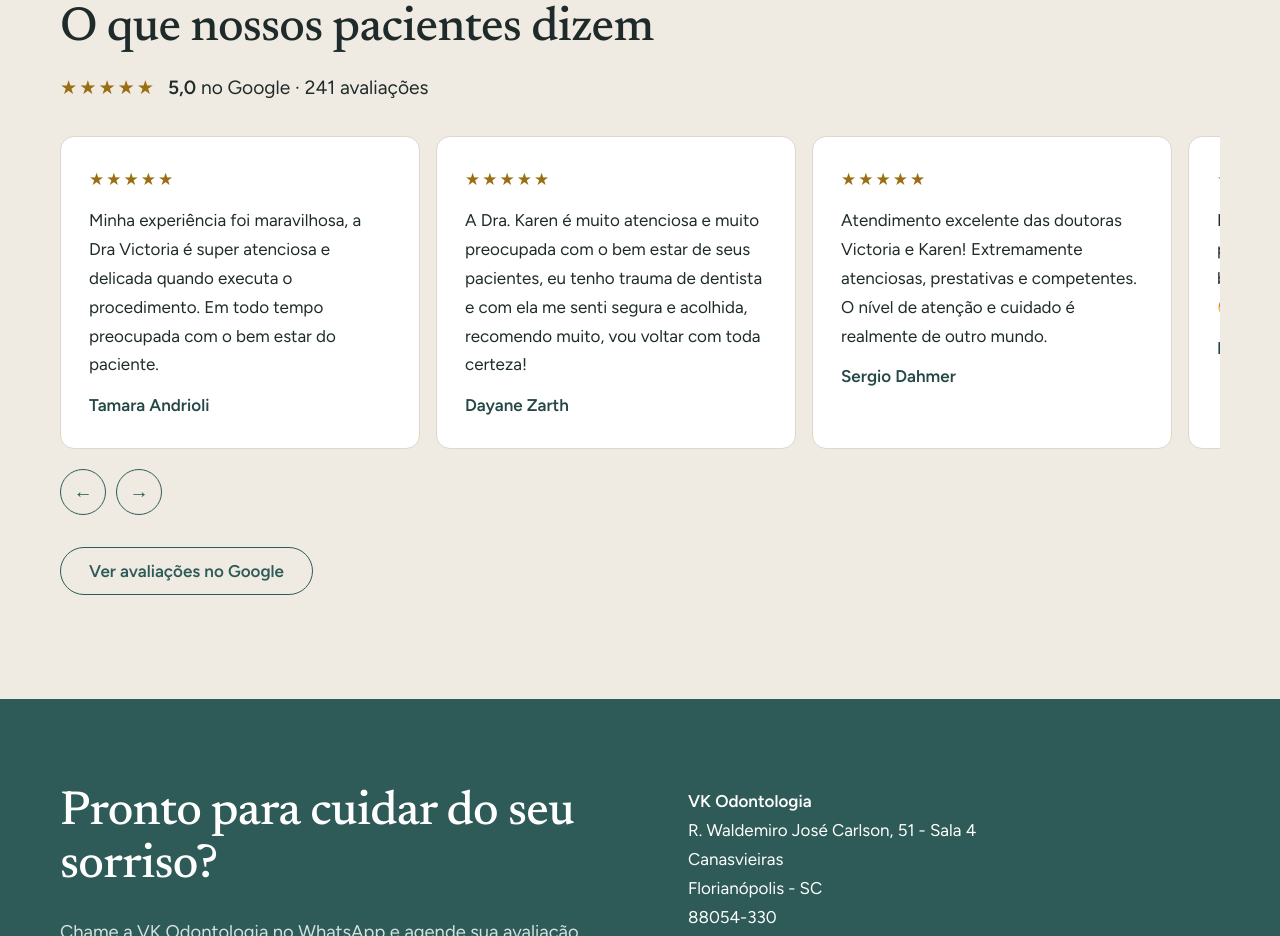
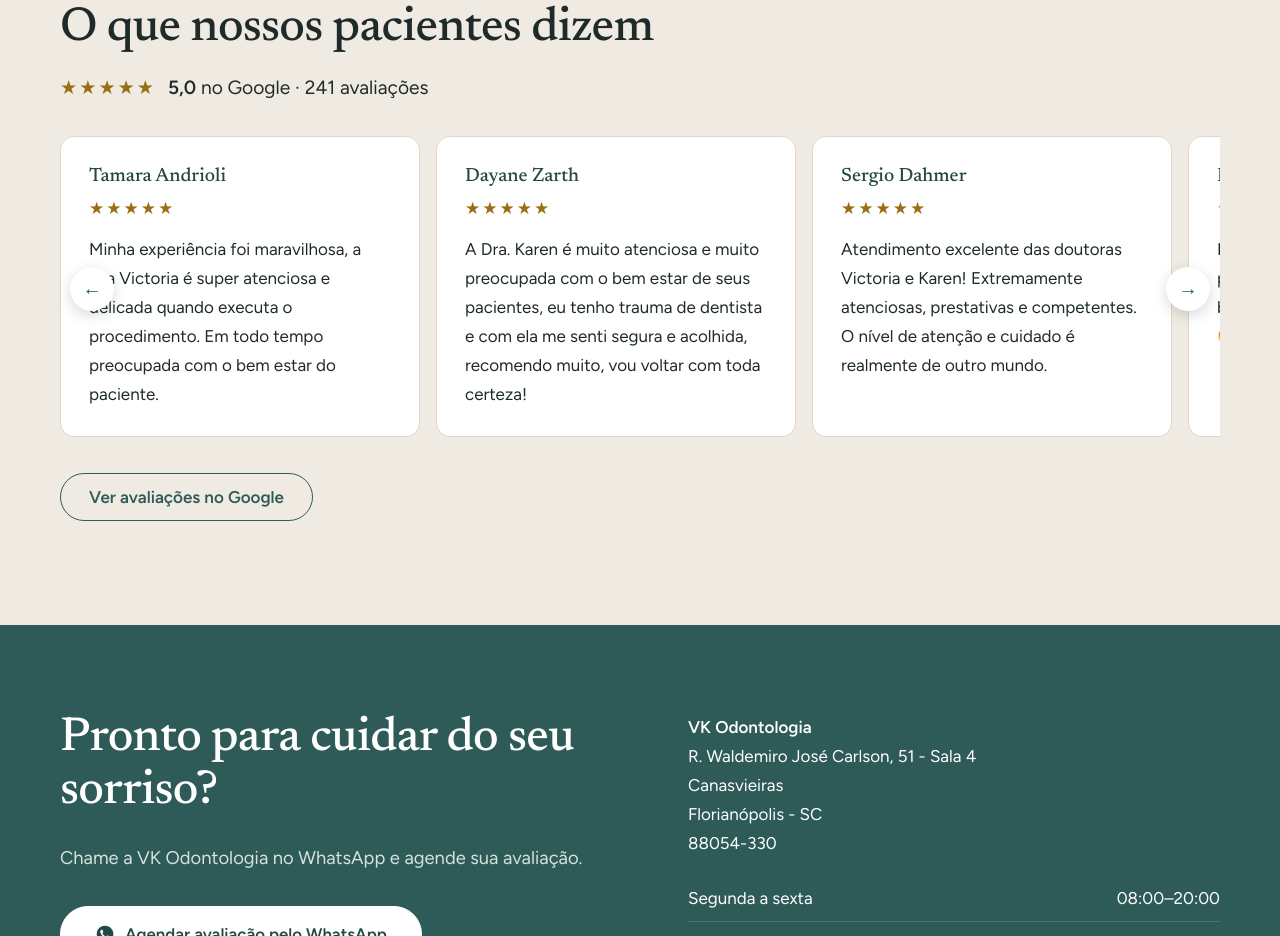
Before and after one commit to Hrdohot/VK-odonto, a website: page index.html in a window 1280 px wide. Shown: the part 3511-4447 px from the top of the page. Drawn offline with Linux system fonts and the light colour scheme.

Commit message:
Add files via upload
versao 3.5

```diff
--- a/css/styles.css
+++ b/css/styles.css
@@ -41,11 +41,11 @@ nav ul{display:none;list-style:none;padding:0}nav a{text-decoration:none;padding
 .feat svg{width:30px;height:30px;stroke:var(--acc);fill:none;stroke-width:1.5;stroke-linecap:round;stroke-linejoin:round;margin-bottom:16px}
 .feat h3{font-size:1.25rem}.feat p{color:var(--mut);margin-top:8px;font-size:.98rem}
 .rating{display:flex;align-items:center;gap:12px;flex-wrap:wrap;font-size:1.2rem;margin-top:16px}.stars{color:#9A6F14;letter-spacing:2px}
-.carousel{margin-top:32px}
+.carousel{position:relative;margin-top:32px}
 .track{display:flex;gap:16px;overflow-x:auto;scroll-snap-type:x mandatory;scrollbar-width:none;padding-bottom:4px}.track::-webkit-scrollbar{display:none}
 .quote{flex:0 0 min(100%,360px);scroll-snap-align:start;background:#fff;border:1px solid var(--line);border-radius:var(--r);padding:28px}
 .quote p+p{margin-top:12px}.quote .who{font-weight:600;color:var(--acc2)}
-.cnav{display:flex;gap:10px;margin-top:16px}.cbtn{width:46px;height:46px;border-radius:50%;border:1.5px solid var(--acc);background:none;color:var(--acc);font-size:1.2rem;cursor:pointer}.cbtn:hover{background:var(--sage)}
+
 .cta{background:var(--acc);color:#fff;padding:88px 0 40px}
 .cta .lead{color:#D5E3DF}.cta .btn{background:#fff;color:var(--acc2);border-color:#fff}.cta .btn:hover{background:var(--sage)}
 .cta .btn.ghost{background:transparent;color:#fff;border-color:#fff}.cta .btn.ghost:hover{background:rgba(255,255,255,.12)}
@@ -64,3 +64,7 @@ iframe{width:100%;height:220px;border:0;border-radius:var(--r)}
  .foot{grid-template-columns:1fr 1fr;gap:96px;align-items:start}.wa{right:28px;bottom:28px}
 }
 @media(prefers-reduced-motion:reduce){*{animation:none!important;transition:none!important;scroll-behavior:auto!important}.rv{opacity:1;transform:none}}
+.quote .who{margin:0 0 6px;font:500 1.2rem/1.2 'Newsreader',serif;color:var(--acc2)}.quote .stars{margin:0 0 12px}
+.cbtn{position:absolute;top:50%;transform:translateY(-50%);z-index:2;width:44px;height:44px;border-radius:50%;border:0;background:#fff;color:var(--acc);font-size:1.2rem;cursor:pointer;box-shadow:0 4px 14px rgba(31,43,42,.18);transition:background .2s}
+.cbtn:hover{background:var(--sage)}.cbtn.prev{left:10px}.cbtn.next{right:10px}
+@media(max-width:560px){.quote{padding:24px 52px}.cbtn{width:38px;height:38px}.cbtn.prev{left:6px}.cbtn.next{right:6px}}
--- a/index.html
+++ b/index.html
@@ -76,7 +76,7 @@
  <p class="rating"><span class="stars" aria-hidden="true">★★★★★</span><span><b>5,0</b> no Google · 241 avaliações</span></p>
  <div class="carousel" id="carousel" hidden>
   <div class="track" id="track" tabindex="0" aria-label="Avaliações de pacientes"></div>
-  <div class="cnav"><button class="cbtn" data-dir="-1" aria-label="Anterior">←</button><button class="cbtn" data-dir="1" aria-label="Próxima">→</button></div>
+  <button class="cbtn prev" data-dir="-1" aria-label="Avaliação anterior">←</button><button class="cbtn next" data-dir="1" aria-label="Próxima avaliação">→</button>
  </div>
  <div class="btns"><a class="btn ghost" href="https://www.google.com/maps/place/VK+Odontologia/@-27.429206,-48.4645584" target="_blank" rel="noopener">Ver avaliações no Google</a></div>
 </div></section>
--- a/js/depoimentos.js
+++ b/js/depoimentos.js
@@ -6,5 +6,9 @@ window.DEPOIMENTOS = [
   { nome: "Sergio Dahmer", texto: "Atendimento excelente das doutoras Victoria e Karen! Extremamente atenciosas, prestativas e competentes. O nível de atenção e cuidado é realmente de outro mundo." },
   { nome: "Eveline R", texto: "Recepção calorosa, atenção, cuidado e profissionalismo. Meu filho foi muito bem atendido. Excelente atendimento 😍" },
   { nome: "Gregory Macedo", texto: "A Dra Victoria é uma ótima profissional, muito atenciosa, cuidadosa, gentil, detalhista, rápida e entrega um excelente resultado, com certeza recomendo." },
-  { nome: "Lauriane Dutra", texto: "Profissional excelente, super cuidadosa, detalhista! Incrível trabalho sempre. Eu saio super satisfeita toda vez. Maravilhosa" }
+  { nome: "Lauriane Dutra", texto: "Profissional excelente, super cuidadosa, detalhista! Incrível trabalho sempre. Eu saio super satisfeita toda vez. Maravilhosa" },
+  { nome: "Cristiane Alves", texto: "A Dra Victoria fez uma limpeza que eu nunca havia recebido. Simpática e muito profissional, recomendo de olhos fechados." },
+  { nome: "Riubens Vilela", texto: "Dra Karen e dra Victoria são excelentes profissionais. Tratam seus pacientes com muita atenção, calma e cuidado. Muito cuidadosas com tudo o que fazem. Consultório sofisticado, confortável e limpo." },
+  { nome: "Cristhiane Lima", texto: "Excelente atendimento da Dra. Karen! Muito educada, simpática e atenciosa. A profilaxia foi maravilhosa, realizada com muito cuidado e profissionalismo. Fiquei extremamente satisfeita com o resultado, voltarei!!" },
+  { nome: "Camila Reis", texto: "Melhor limpeza que fiz na vida. Dra Victoria é extremamente cuidadosa e delicada. Recomendo muito pra quem mora no Norte da ilha!" }
 ];
--- a/js/main.js
+++ b/js/main.js
@@ -11,13 +11,21 @@ if ('IntersectionObserver' in window && !matchMedia('(prefers-reduced-motion: re
 } else document.querySelectorAll('.rv').forEach(el => el.classList.add('in'));
 const items = window.DEPOIMENTOS || [], car = document.getElementById('carousel'), track = document.getElementById('track');
 if (items.length) {
-  items.forEach(d => {
-    const c = document.createElement('article'); c.className = 'quote';
+  const card = (d, clone) => {
+    const c = document.createElement('article'); c.className = 'quote'; if (clone) c.setAttribute('aria-hidden', 'true');
+    const n = document.createElement('p'); n.className = 'who'; n.textContent = d.nome;
     const s = document.createElement('p'); s.className = 'stars'; s.textContent = '★★★★★'; s.setAttribute('aria-label', '5 de 5 estrelas');
     const t = document.createElement('p'); t.textContent = d.texto;
-    const n = document.createElement('p'); n.className = 'who'; n.textContent = d.nome;
-    c.append(s, t, n); track.append(c);
+    c.append(n, s, t); return c;
+  };
+  [0, 1, 2].forEach(i => items.forEach(d => track.append(card(d, i !== 1))));
+  car.hidden = false;
+  const n = items.length, setW = () => track.children[n].offsetLeft - track.children[0].offsetLeft, step = () => track.children[1].offsetLeft - track.children[0].offsetLeft;
+  track.scrollLeft = setW();
+  let timer;
+  track.addEventListener('scroll', () => {
+    clearTimeout(timer);
+    timer = setTimeout(() => { const w = setW(); if (track.scrollLeft < w * .5) track.scrollLeft += w; else if (track.scrollLeft > w * 1.5) track.scrollLeft -= w; }, 150);
   });
-  car.hidden = false;
-  car.querySelectorAll('button').forEach(b => b.addEventListener('click', () => track.scrollBy({ left: b.dataset.dir * track.clientWidth * .8, behavior: 'smooth' })));
+  car.querySelectorAll('button').forEach(b => b.addEventListener('click', () => track.scrollBy({ left: b.dataset.dir * step(), behavior: 'smooth' })));
 }
```
